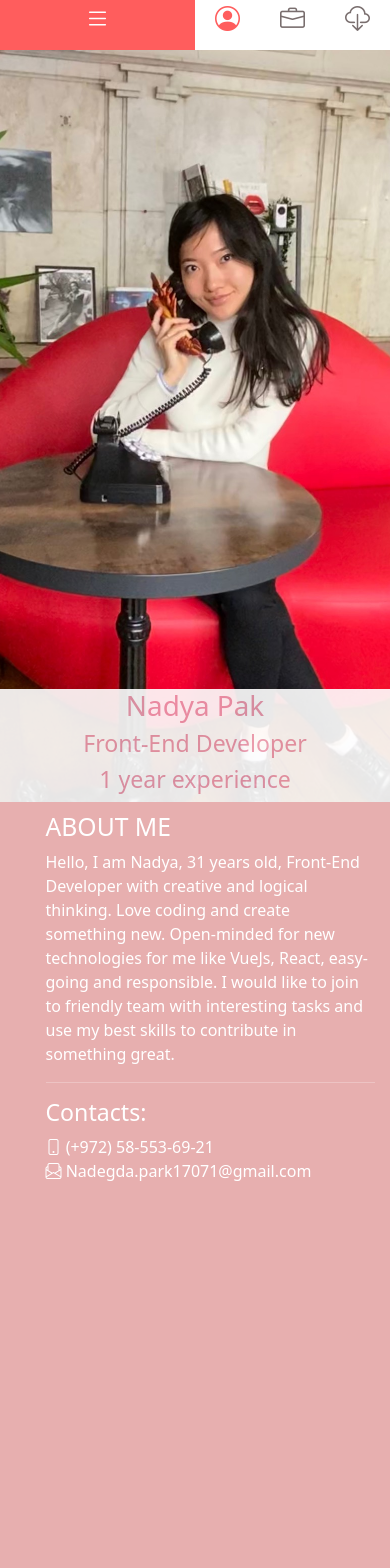
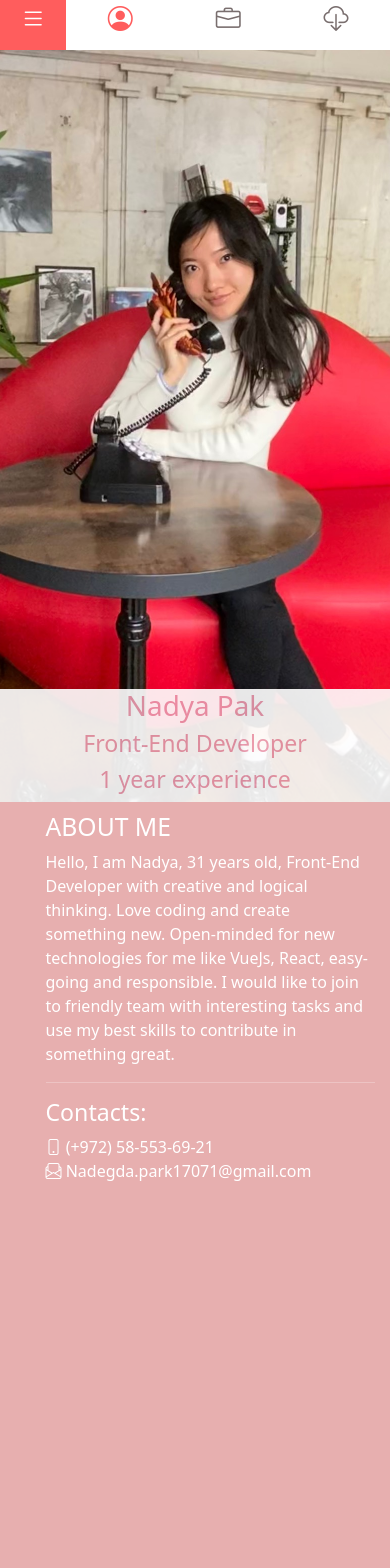
Before and after one commit to PNadya90/pakdim, an Angular app: page / in a window 390 px wide. Shown: the top 1568 px of the page. Built offline with nearby package versions, Linux system fonts and the light colour scheme.

Commit message:
changed menu-area css

```diff
--- a/src/app/app.component.scss
+++ b/src/app/app.component.scss
@@ -19,9 +19,10 @@ body {
         .menu-area {
             position: absolute;
             width: 15%;
-            background-color: #e7afaf;
             z-index: 2;
             height: 100%;
+            background-color: white;
+            color: #FF5D5D;
 
             .close-icon {
                 font-size: 30px;
@@ -138,6 +139,14 @@ body {
             height: 100%;
             position: relative;
 
+            .menu-opened {
+                height: 200%;
+            }
+            .menu-area {
+                position: fixed;
+                height: 50%;
+                width: 100%;
+            }
             .info-area {
                 position: relative;
                 display: flex;
@@ -153,7 +162,7 @@ body {
                     flex-direction: row;
                     height: auto;
 
-                    .side-bar-icon {
+                    .menu-icon {
                         width: 80px
                     }
 
@@ -173,7 +182,7 @@ body {
                 }
 
                 .description-area {
-                    height: 100%;
+                    height: 110%;
                     width: 100%;
                     margin: 0;
                     position: relative;
```
